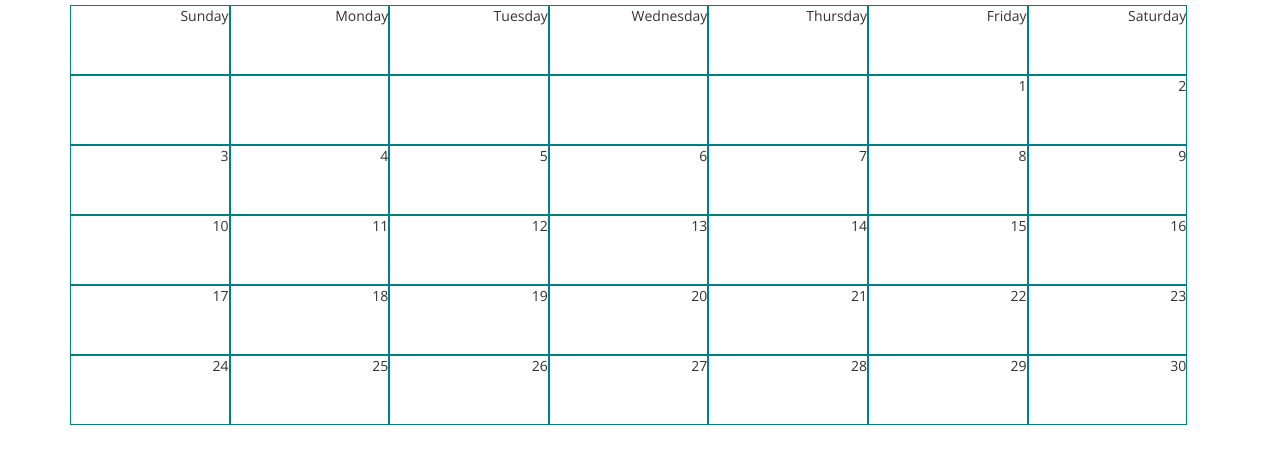
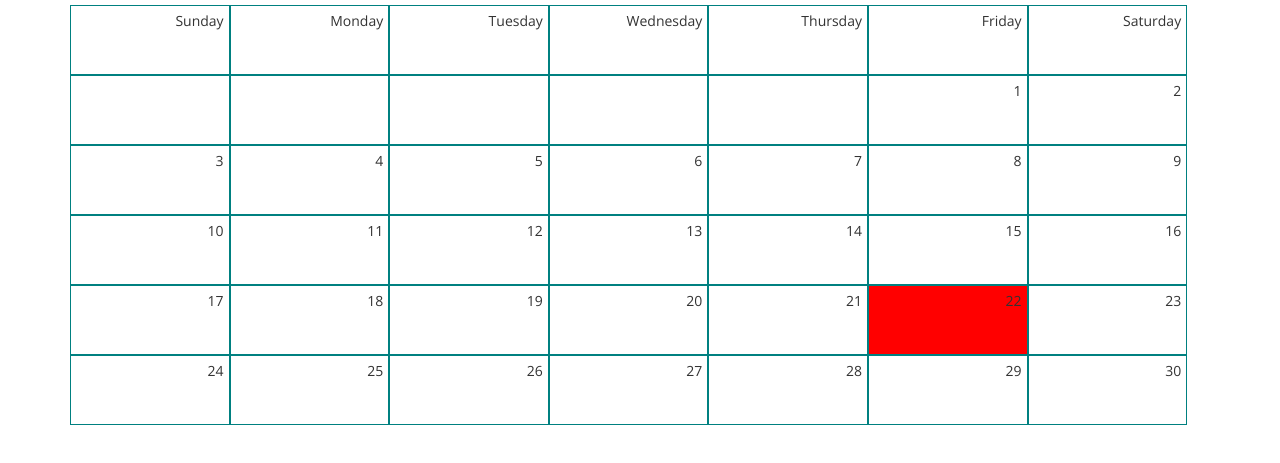
Before and after one commit to samanthaming/calendar, a plain HTML site: page index.html in a window 1280 px wide. Shown: the part 51-514 px from the top of the page. Drawn offline with nearby package versions, Linux system fonts and the light colour scheme.

Commit message:
add active to current date

```diff
--- a/css/layout.css
+++ b/css/layout.css
@@ -24,8 +24,11 @@
   border:1px solid teal;
   text-align: right;
   height:70px;
+  padding:5px;
 }
-
+.calendar-column.current{
+  background-color: red;
+}
 .calendar-header h3{
   text-align: center;
 }
--- a/scripts/app.js
+++ b/scripts/app.js
@@ -21,7 +21,23 @@ $( document ).ready(function() {
     return new Date(year, month + 1, 0).getDate();
   }
 
-  function calendar(day_index, last_date){
+  function $thisCalendarColumn(calendarContent, counter, thisMonth){
+    var d = new Date();
+    var currentDate = d.getDate();
+    var currentMonth = new Date().getMonth();
+
+    if (counter == currentDate && currentMonth == thisMonth) {
+      return calendarContent.append('<div class="calendar-column current">' + counter + "</div>");
+    } else {
+      return calendarContent.append('<div class="calendar-column">' + counter + "</div>");
+    }
+  }
+
+  function $notThisCalendarColumn(calendarContent, counter){
+    return calendarContent.append('<div class="calendar-column">' + '<span class="invisible">0</span>' + "</div>");
+  }
+
+  function calendar(day_index, last_date, thisMonth){
     var counter = 0;
     var $calendarContent = $('.calendar-content');
 
@@ -34,10 +50,9 @@ $( document ).ready(function() {
 
       if(ir == day_index || counter > 0){
         counter++;
-        $calendarContent.append('<div class="calendar-column">' + counter + "</div>");
-
+        $thisCalendarColumn($calendarContent, counter, thisMonth);
       }else{
-        $calendarContent.append('<div class="calendar-column">' + '<span class="invisible">0</span>' + "</div>");
+        $notThisCalendarColumn($calendarContent, counter);
       }
     }
     $calendarContent.append('</div>');
@@ -48,9 +63,9 @@ $( document ).ready(function() {
       for(var nr = 0; nr < 7; nr++ ){
         counter++;
         if(counter <= last_date){
-          $calendarContent.append('<div class="calendar-column">' + counter + "</div>");
+          $thisCalendarColumn($calendarContent, counter, thisMonth);
         }else{
-          $calendarContent.append('<div class="calendar-column">' + '<span class="invisible">0</span>' + "</div>");
+          $notThisCalendarColumn($calendarContent, counter);
         }
       }
       $calendarContent.append('</div>');
@@ -73,7 +88,7 @@ $( document ).ready(function() {
     var last_date = lastDate(year, month);
 
     calendarTitle(month, year);
-    calendar(day_index, last_date);
+    calendar(day_index, last_date, month);
 
     $('#next-month').on('click', function(e) {
       e.preventDefault();
@@ -82,7 +97,7 @@ $( document ).ready(function() {
         day_index = dayIndex(month);
         last_date = lastDate(year, month);
         calendarTitle(month, year);
-        calendar(day_index, last_date);
+        calendar(day_index, last_date, month);
       }
     });
 
@@ -93,7 +108,7 @@ $( document ).ready(function() {
         day_index = dayIndex(month);
         last_date = lastDate(year, month);
         calendarTitle(month, year);
-        calendar(day_index, last_date);
+        calendar(day_index, last_date, month);
       }
     });
 
```
